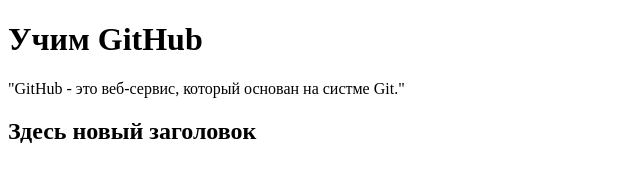
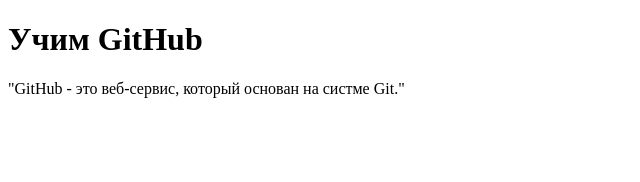
Before and after one commit to FrendlyIgor/proba-with-HTML, a plain HTML site: page index.html in a window 1280 px wide. Shown: the whole page, without its empty margins (0-640 px from the left). Drawn offline with Linux system fonts and the light colour scheme.

Commit message:
Update index.html
убрал 11 и 14 строки

```diff
--- a/index.html
+++ b/index.html
@@ -8,7 +8,6 @@
         <h1>Учим GitHub</h1>
             <p>"GitHub - это веб-сервис, который основан на систме Git."
             </p>
-        <h2>Здесь новый заголовок</h2>
+
 
     </body>
-</html>
```
